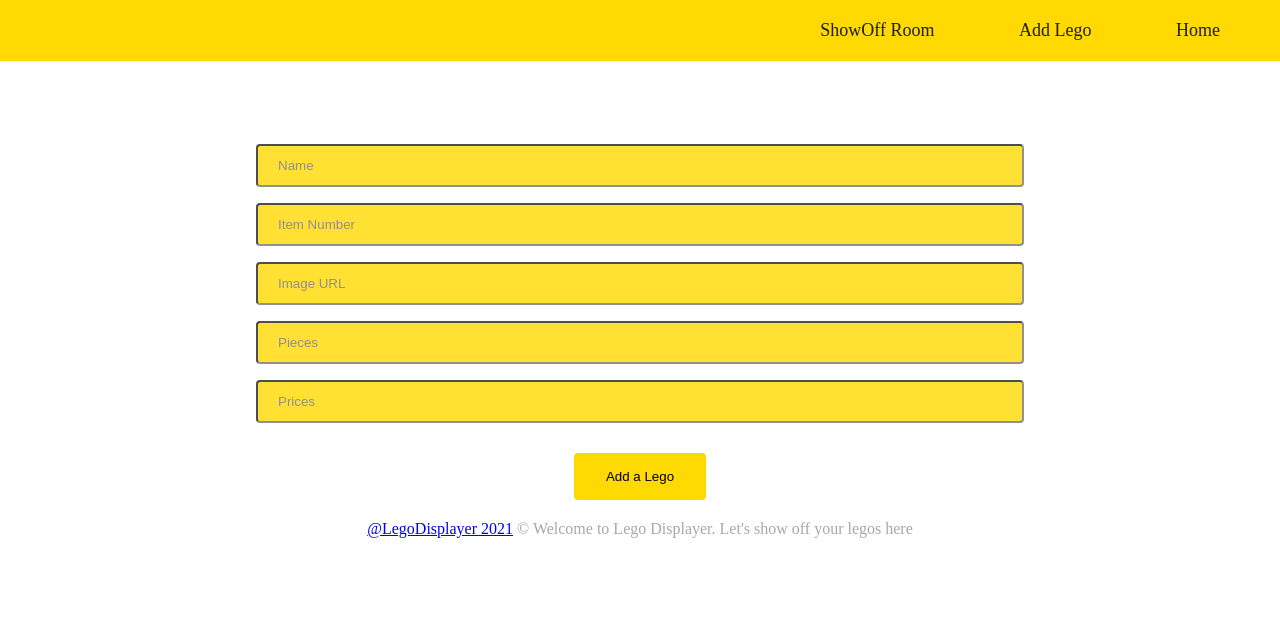
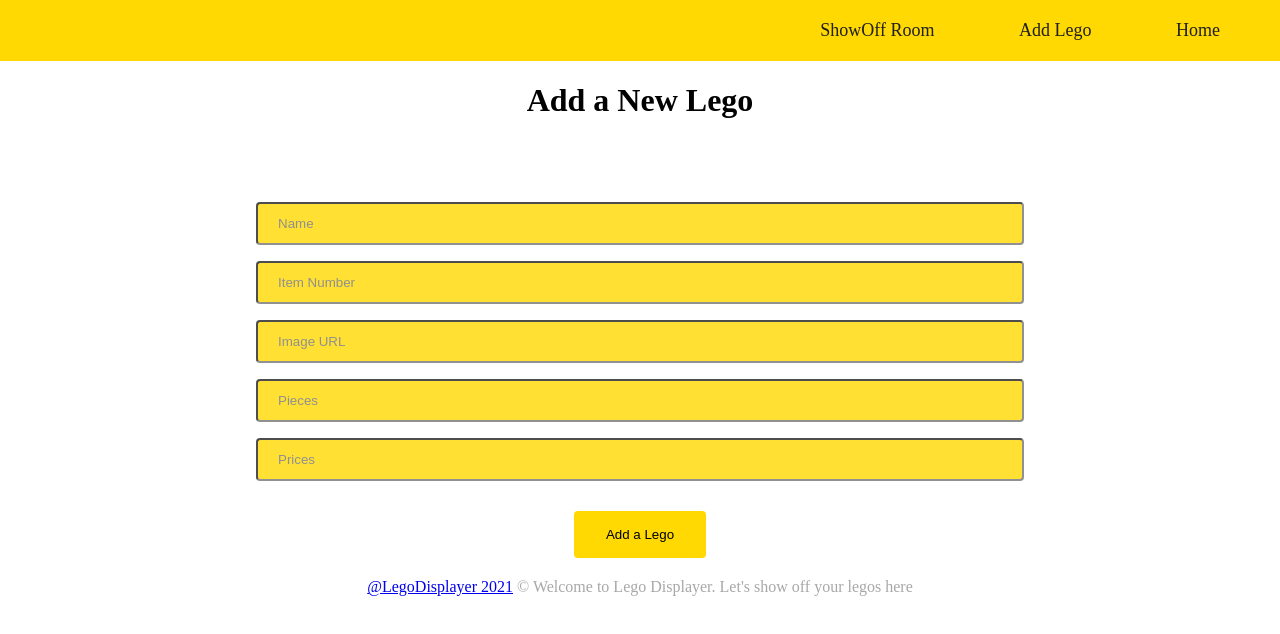
Before and after one commit to cwonjin11/React-Redux-Project-lego-displayer-frontend, a React (Create React App) app: page /legos/new in a window 1280 px wide. Shown: the top 634 px of the page. Built offline with nearby package versions, Linux system fonts and the light colour scheme.

Commit message:
add <h1> for form header

```diff
--- a/src/containers/NewLegoForm.js
+++ b/src/containers/NewLegoForm.js
@@ -43,6 +43,7 @@
     render() {
         return(
             <div className="new-form-div">
+                <h1> Add a New Lego</h1>
                 <form className="form" onSubmit={this.submitHandler}>
                     <input type="text"
                         name="name"
```
